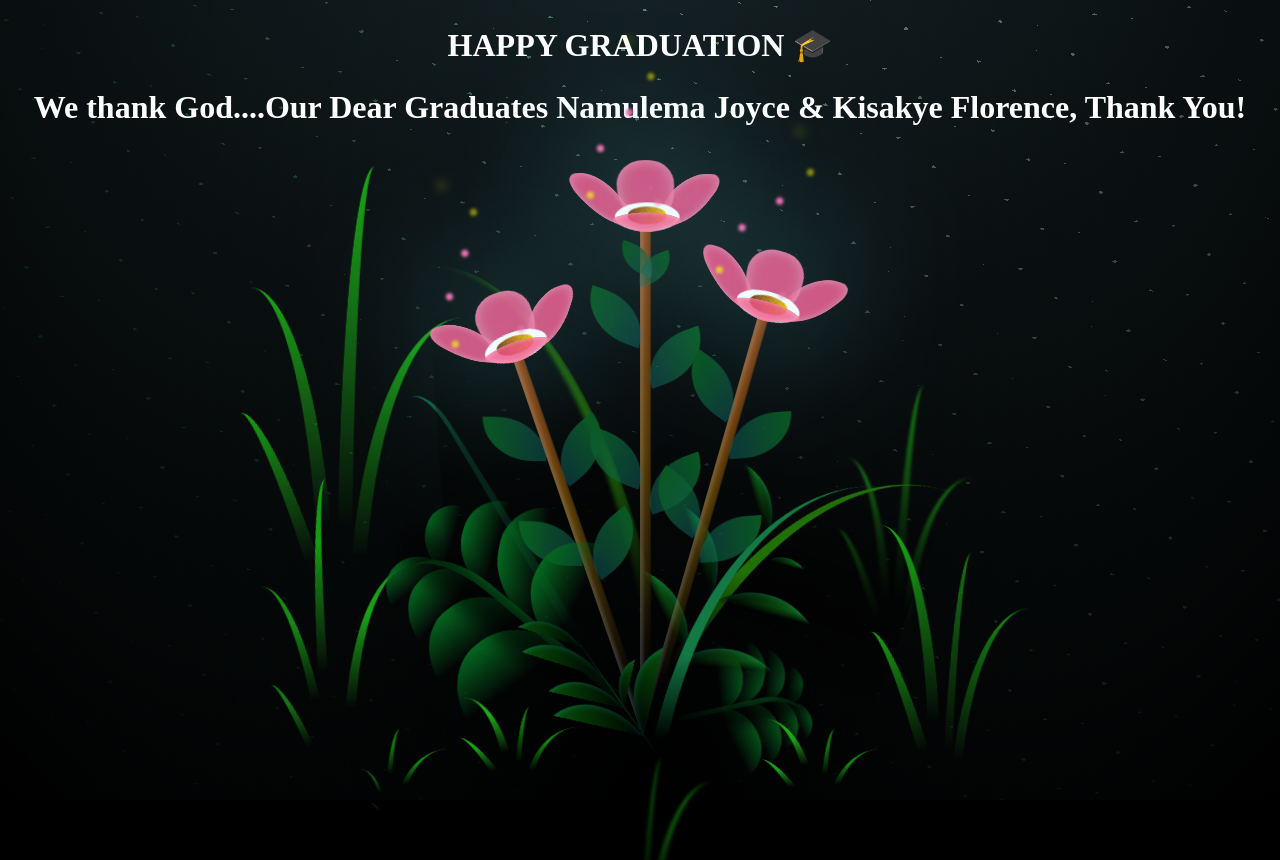
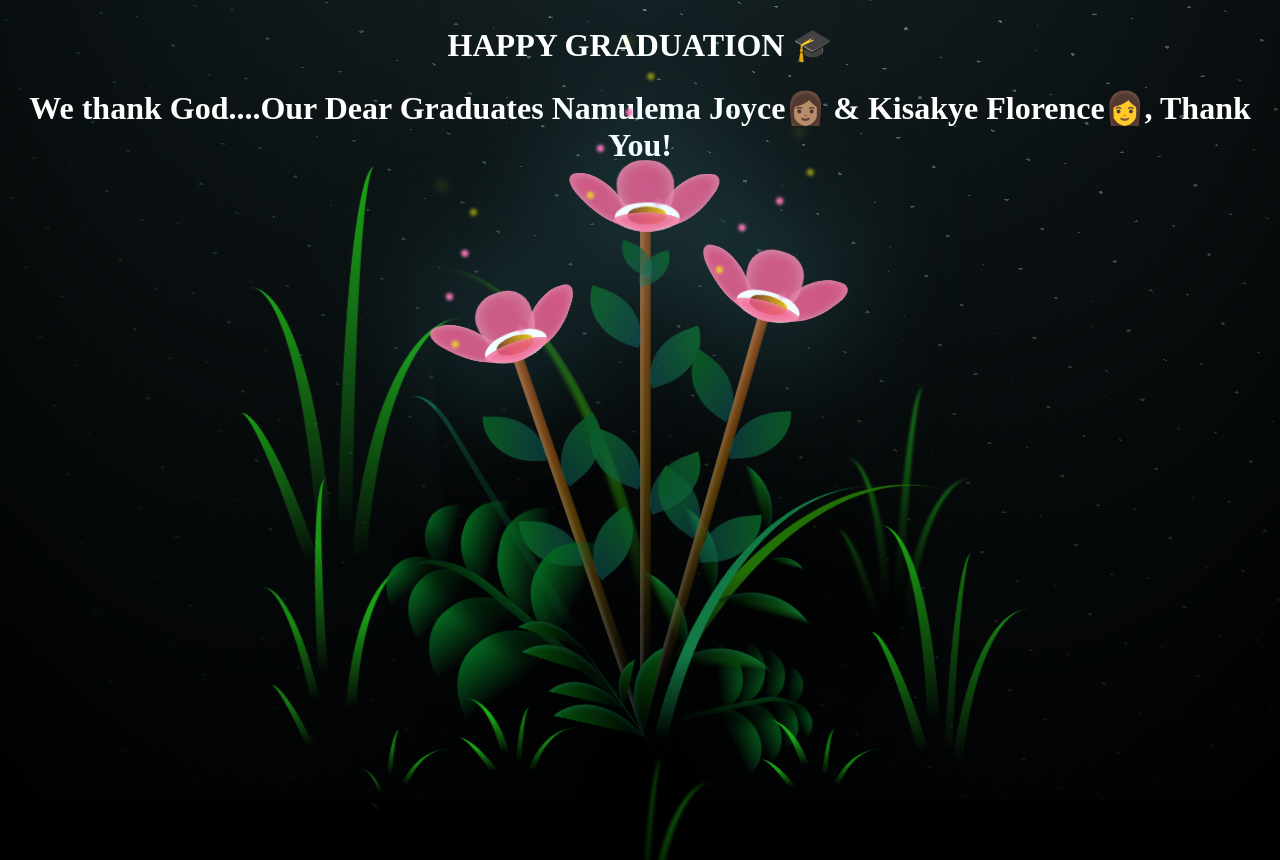
Before and after one commit to Muta-Jonathan/flowers, a plain HTML site: page index.html in a window 1280 px wide. Shown: the top 860 px of the page. Drawn offline with Linux system fonts and the light colour scheme.

Commit message:
modified

```diff
--- a/index.html
+++ b/index.html
@@ -12,8 +12,8 @@
     <div class="night">
       <h1>HAPPY GRADUATION 🎓</h1>
       <h1>
-        We thank God....Our Dear Graduates Namulema Joyce & Kisakye Florence,
-        Thank You!
+        We thank God....Our Dear Graduates Namulema Joyce👩🏽 & Kisakye
+        Florence👩, Thank You!
       </h1>
     </div>
     <div class="flowers">
```
